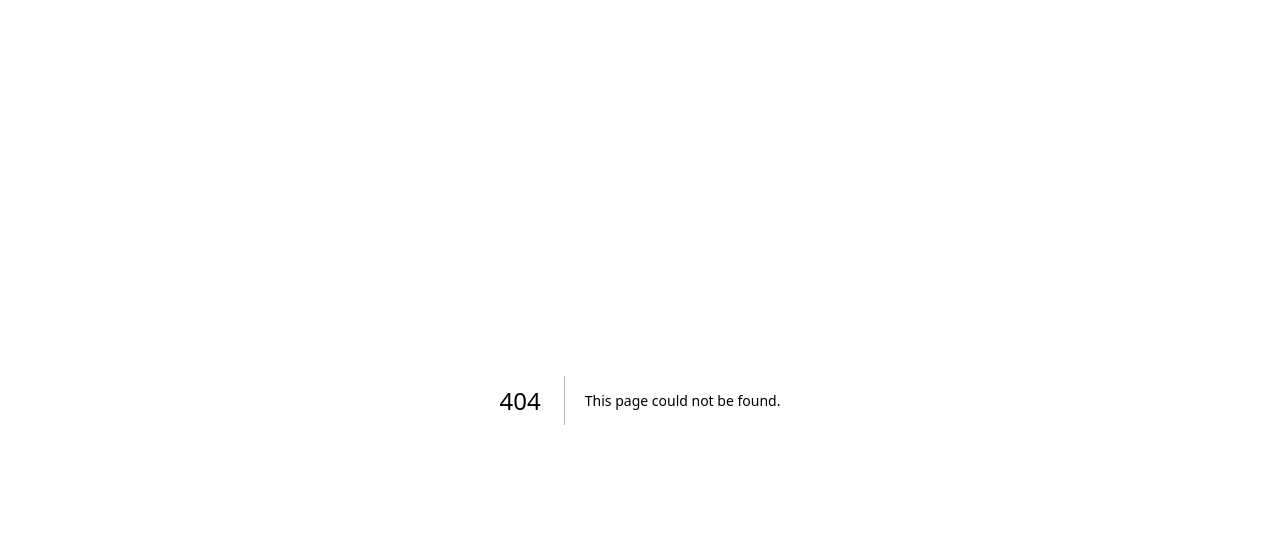
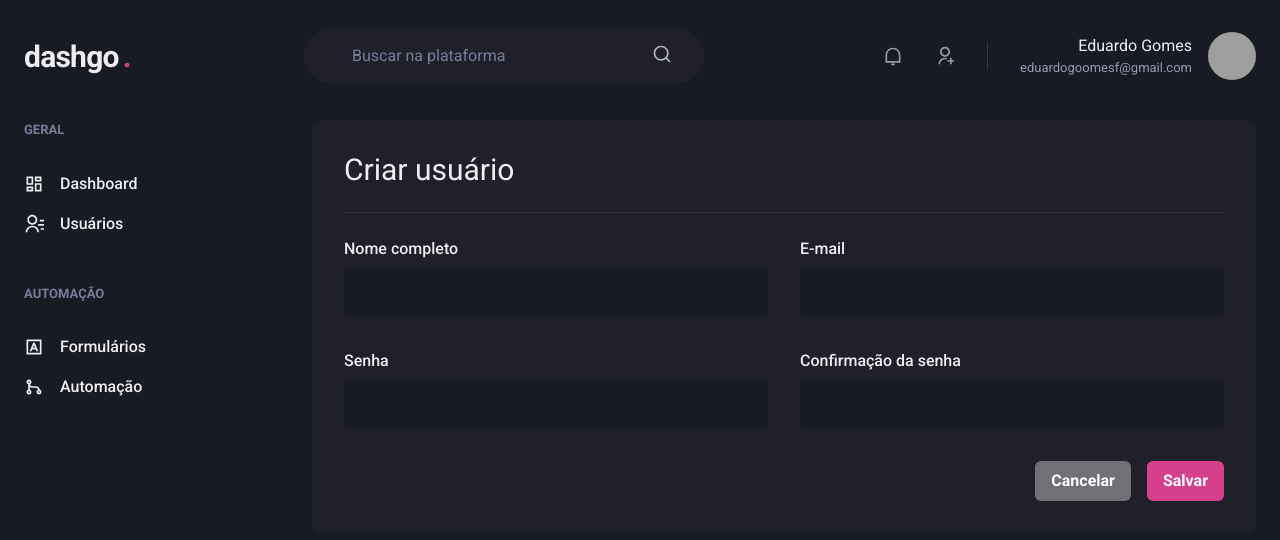
Before and after one commit to eduardogomesf/dashgo, a Next.js app: page /users/create in a window 1280 px wide. Before the commit this address had no page. Shown: the top 540 px of the page. Built offline with nearby package versions, Linux system fonts and the light colour scheme; grey boxes are pictures that could not be loaded.

Commit message:
feat: add CreateUser page

```diff
--- /dev/null
+++ b/src/pages/users/create.tsx
@@ -0,0 +1,41 @@
+import { Box, Button, Divider, Flex, Heading, HStack, SimpleGrid, VStack } from '@chakra-ui/react'
+import { Input } from '../../components/Form/Input'
+import { Header } from '../../components/Header'
+import { Sidebar } from '../../components/Sidebar'
+
+export default function CreateUser () {
+  return (
+    <Box>
+      <Header />
+
+      <Flex w='100%' maxW={1480} my='6' mx='auto' px='6'>
+        <Sidebar />
+
+        <Box flex='1' borderRadius={8} bg='gray.800' p='8'>
+          <Heading size='lg' fontWeight='normal' >Criar usuário</Heading>
+
+          <Divider my='6' borderColor={'gray.700'} />
+
+          <VStack spacing='8'>
+            <SimpleGrid minChildWidth={'240px'} spacing='8' w='100%'>
+              <Input name='name' label='Nome completo' />
+              <Input name='email' type='email' label='E-mail' />
+            </SimpleGrid>
+
+            <SimpleGrid minChildWidth={'240px'} spacing='8' w='100%'>
+              <Input name='password' type='password' label='Senha' />
+              <Input name='password_confirmation' type='password' label='Confirmação da senha' />
+            </SimpleGrid>
+          </VStack>
+
+          <Flex mt='8' justify={'flex-end'}>
+            <HStack spacing='4'>
+              <Button colorScheme='whiteAlpha'>Cancelar</Button>
+              <Button colorScheme='pink'>Salvar</Button>
+            </HStack>
+          </Flex>
+        </Box>
+      </Flex>
+    </Box>
+  )
+}
```
